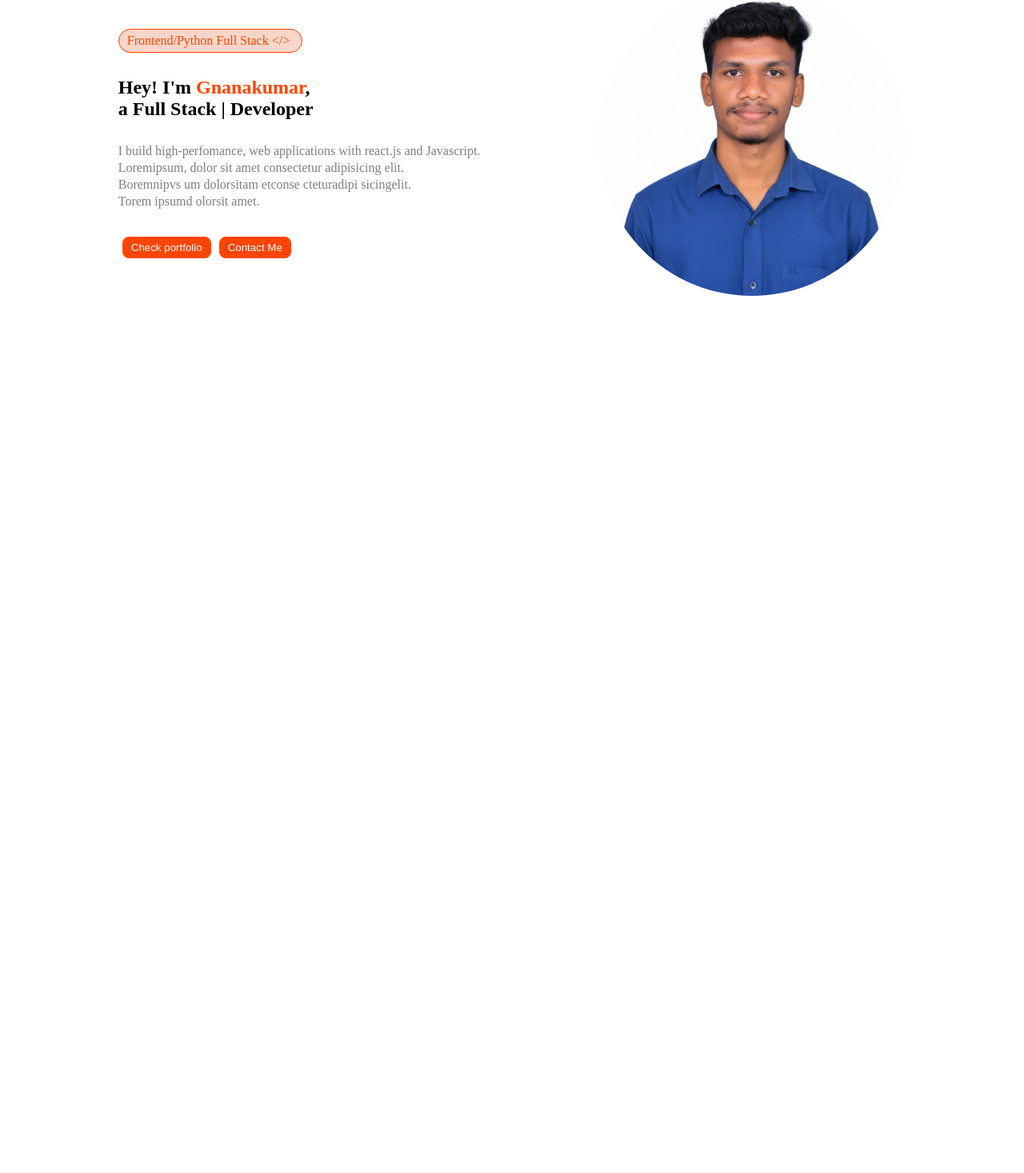
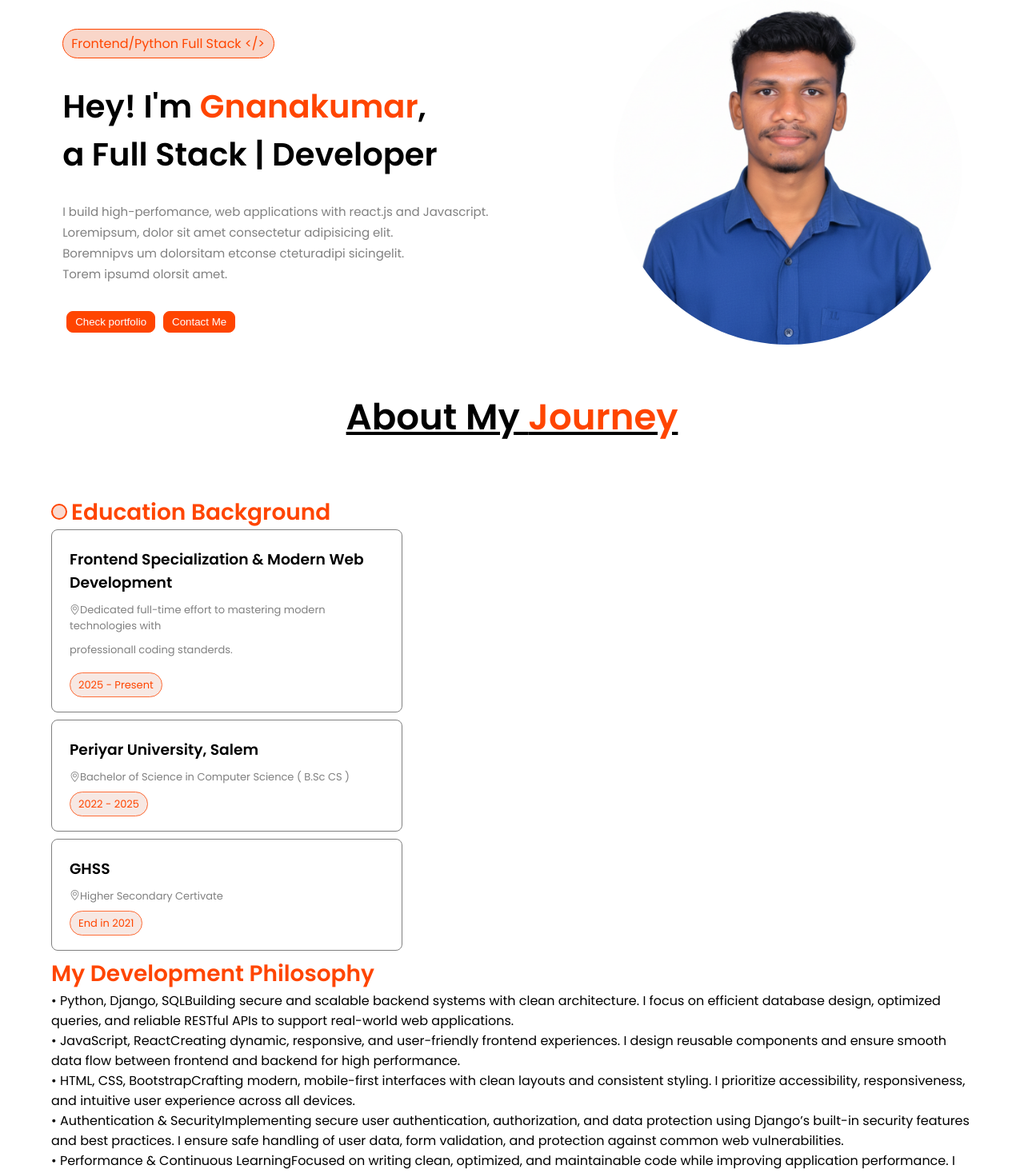
Before and after one commit to Gnanakumar01/React_Portfolio, a React (Vite) app: page / in a window 1280 px wide. Shown: the part 124-1591 px from the top of the page at 80% size. Before the commit the page ends 800 px from the top, so only its background shows below. Built offline with nearby package versions, Linux system fonts and the light colour scheme.

Commit message:
About page created

```diff
--- a/index.html
+++ b/index.html
@@ -1,14 +1,25 @@
 <!doctype html>
 <html lang="en">
+
 <head>
   <meta charset="UTF-8" />
   <link rel="icon" type="image/svg+xml" href="/vite.svg" />
   <meta name="viewport" content="width=device-width, initial-scale=1.0" />
   <title>Gnanakumar's Portfolio</title>
+  <link href="https://fonts.googleapis.com/css2?family=Poppins:wght@300;400;600&display=swap" rel="stylesheet">
+
+  <style>
+    body {
+      font-family: 'Poppins', sans-serif;
+    }
+  </style>
+
   <link rel="stylesheet" href="https://cdn.jsdelivr.net/npm/bootstrap-icons@1.13.1/font/bootstrap-icons.min.css">
 </head>
+
 <body>
   <div id="root"></div>
   <script type="module" src="/src/main.jsx"></script>
 </body>
+
 </html>
--- a/src/App.jsx
+++ b/src/App.jsx
@@ -1,6 +1,8 @@
 import Navbar from './components/Navbar/Navbar'
 import Home from './components/Home/Home'
+import About from './components/About/About'
 import './App.css'
+import './components/About/About.css'
 import './components/Navbar/Navbar.css'
 import './components/Home/Home.css'
 
@@ -9,6 +11,7 @@ function App() {
     <>
     <Navbar/>
     <Home/>
+    <About/>
     </>
   )
 }
--- a/src/components/About/About.css
+++ b/src/components/About/About.css
@@ -0,0 +1,52 @@
+.about-heading{
+    text-align: center;
+    font-size: 45px;
+    width: 100vw;
+    text-decoration: underline;
+    margin-bottom: 50px;
+}
+.about-heading span{
+    color: orangered;
+}
+
+.about-container{
+    display: flex;
+    flex-wrap: wrap;
+    justify-content: space-between;
+    margin: 5%;
+}
+
+.about-container h1{
+    color: orangered;
+    text-align: start;
+    font-size: 28px;
+}
+.about-container h1 span{
+    display: inline-block;
+    height: 20px;
+    width: 20px;
+    border: 2px solid orangered;
+    border-radius: 50%;
+    margin-right: 5px;
+    background-color: rgb(249, 218, 208);
+}
+.education{
+    border: 0.5px solid gray;
+    border-radius: 8px;
+    padding: 5%;
+    margin-bottom: 2%;
+}
+.education div{
+    font-size: small;
+    color: gray;
+    padding: 10px 0px;
+}
+.time{
+    display: inline;
+    font-size: small;
+    border: 1px solid rgb(254, 111, 58);
+    border-radius: 20px;
+    padding: 5px 10px;
+    background-color: rgb(247, 232, 227);
+    color: orangered;
+}
--- a/src/components/About/About.jsx
+++ b/src/components/About/About.jsx
@@ -0,0 +1,68 @@
+function About() {
+    return (
+        <>
+            <h1 className="about-heading">About My <span>Journey</span></h1>
+            <section className="about-container">
+
+                <div className="about-education">
+                    <h1><span></span>Education Background</h1>
+                    <span className="circle"></span>
+                    <span className="height"></span>
+                    <div className="education">
+                        <h3>Frontend Specialization & Modern Web  <p>Development</p></h3>
+                        <div><i class="bi bi-geo-alt"></i>Dedicated full-time effort to mastering modern technologies with <div>professionall coding standerds.</div> </div>
+                        <p className="time">2025 - Present</p>
+                    </div>
+
+                    <span className="circle"></span>
+                    <span className="height"></span>
+                    <div className="education">
+                        <h3>Periyar University, Salem</h3>
+                        <div><i class="bi bi-geo-alt"></i>Bachelor of Science in Computer Science &#40; B.Sc CS &#41;
+                        </div>                <p className="time">2022 - 2025</p>
+                    </div>
+
+                    <span className="circle"></span>
+                    <span className="height"></span>
+                    <div className="education">
+                        <h3>GHSS</h3>
+                        <div><i class="bi bi-geo-alt"></i>Higher Secondary Certivate</div>
+                        <p className="time">End in 2021</p>
+                    </div>
+                </div>
+
+                <div className="about-philosophy">
+                    <h1>My Development Philosophy</h1>
+                    <ul>
+                        <li>
+                            &bull; <span>Python, Django, SQL</span>
+                            Building secure and scalable backend systems with clean architecture. I focus on efficient database design, optimized queries, and reliable RESTful APIs to support real-world web applications.
+                        </li>
+
+                        <li>
+                            &bull; <span>JavaScript, React</span>
+                            Creating dynamic, responsive, and user-friendly frontend experiences. I design reusable components and ensure smooth data flow between frontend and backend for high performance.
+                        </li>
+
+                        <li>
+                            &bull; <span>HTML, CSS, Bootstrap</span>
+                            Crafting modern, mobile-first interfaces with clean layouts and consistent styling. I prioritize accessibility, responsiveness, and intuitive user experience across all devices.
+                        </li>
+
+                        <li>
+                            &bull; <span>Authentication & Security</span>
+                            Implementing secure user authentication, authorization, and data protection using Django’s built-in security features and best practices. I ensure safe handling of user data, form validation, and protection against common web vulnerabilities.
+                        </li>
+
+                        <li>
+                            &bull; <span>Performance & Continuous Learning</span>
+                            Focused on writing clean, optimized, and maintainable code while improving application performance. I actively learn new tools, best practices, and modern development approaches to grow as a reliable Python Full-Stack Developer.
+                        </li>
+                    </ul>
+                </div>
+            </section>
+        </>
+    )
+}
+
+export default About
--- a/src/components/Home/Home.css
+++ b/src/components/Home/Home.css
@@ -1,6 +1,6 @@
 .home-container{
     display: flex;
-    justify-content: space-evenly;
+    justify-content: space-around;
     margin: 50px 0px;
 }
 
@@ -11,10 +11,13 @@
     gap: 30px;
     padding-top: 50px ;
 }
+.home-left h1{
+    font-size: 40px;
+}
 #role{
     border: 1.5px solid orangered;
     border-radius: 20px;
-    width: 230px;
+    width: 265px;
     padding: 5px 10px;
     color: orangered;
     background-color: rgb(249, 214, 201);
@@ -27,6 +30,7 @@
     flex-direction: column;
     gap: 3px;
     color: grey;
+    font-size: 15px;
 }
 .contact-me{
     button{
@@ -36,10 +40,14 @@
         color: white;
         border-radius: 8px;
         margin: 5px;
+        &:hover{
+            background-color: lightcoral;
+        }
     }
 }
 /* home right side */
 .profile-img{
-    width: 30vw;
+    margin-top: 10px;
+    width: 34vw;
     border-radius: 50%;
 }
--- a/src/components/Navbar/Navbar.css
+++ b/src/components/Navbar/Navbar.css
@@ -2,14 +2,15 @@
     margin: 0;
     padding: 0;
     box-sizing: border-box;
+    overflow-x: hidden;
 }
 .navbar-container{
     height: 60px;
     display: flex;
-    justify-content: space-evenly;
+    justify-content: space-around;
     align-items: center;
     background-color: whitesmoke;
-    box-shadow: 5px 0px 5px;
+    box-shadow: 0px 0px 5px;
 }
 .brace{
     color: orangered;
```
Lines whose indentation alone changed are shown as unchanged.
